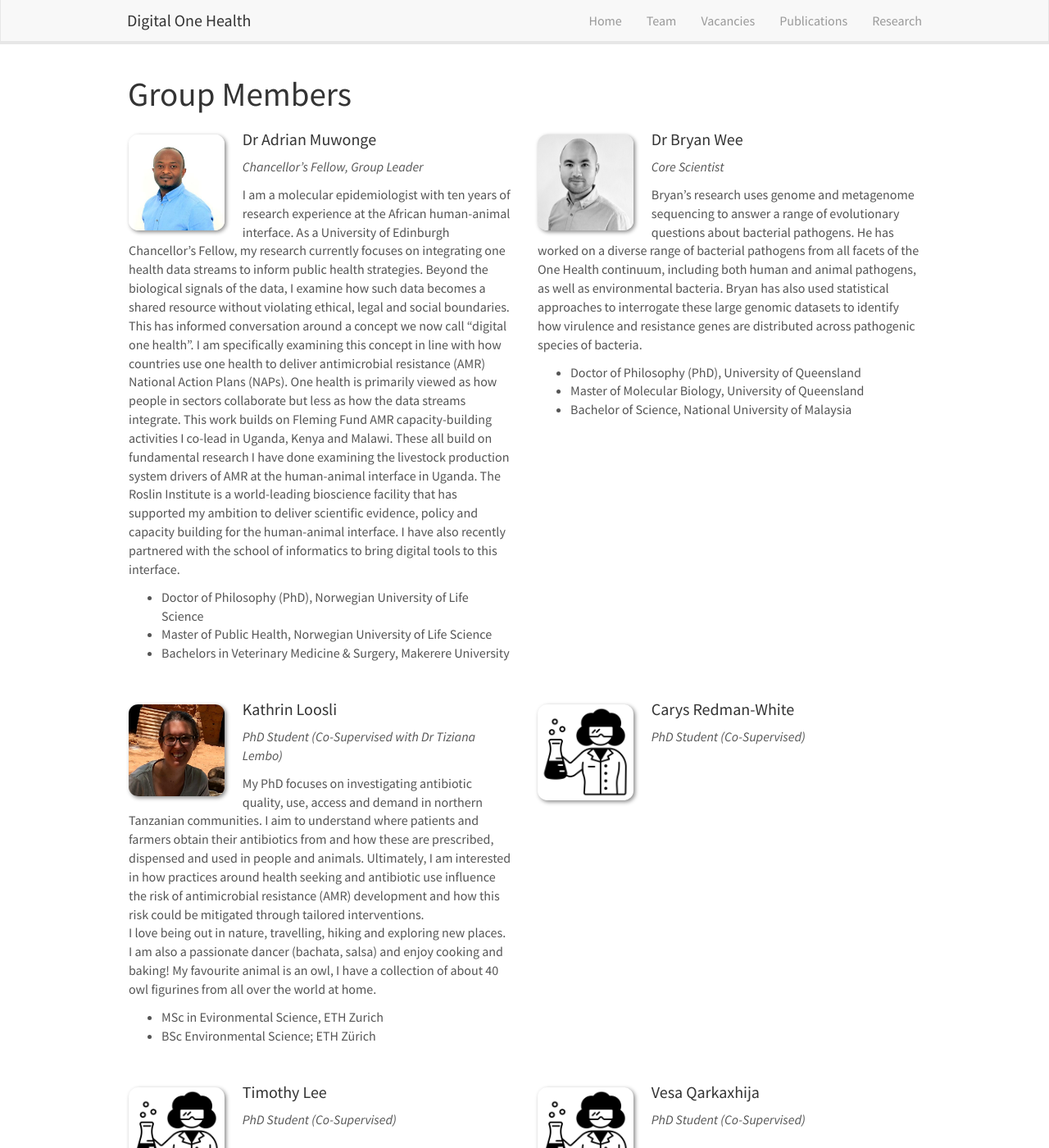
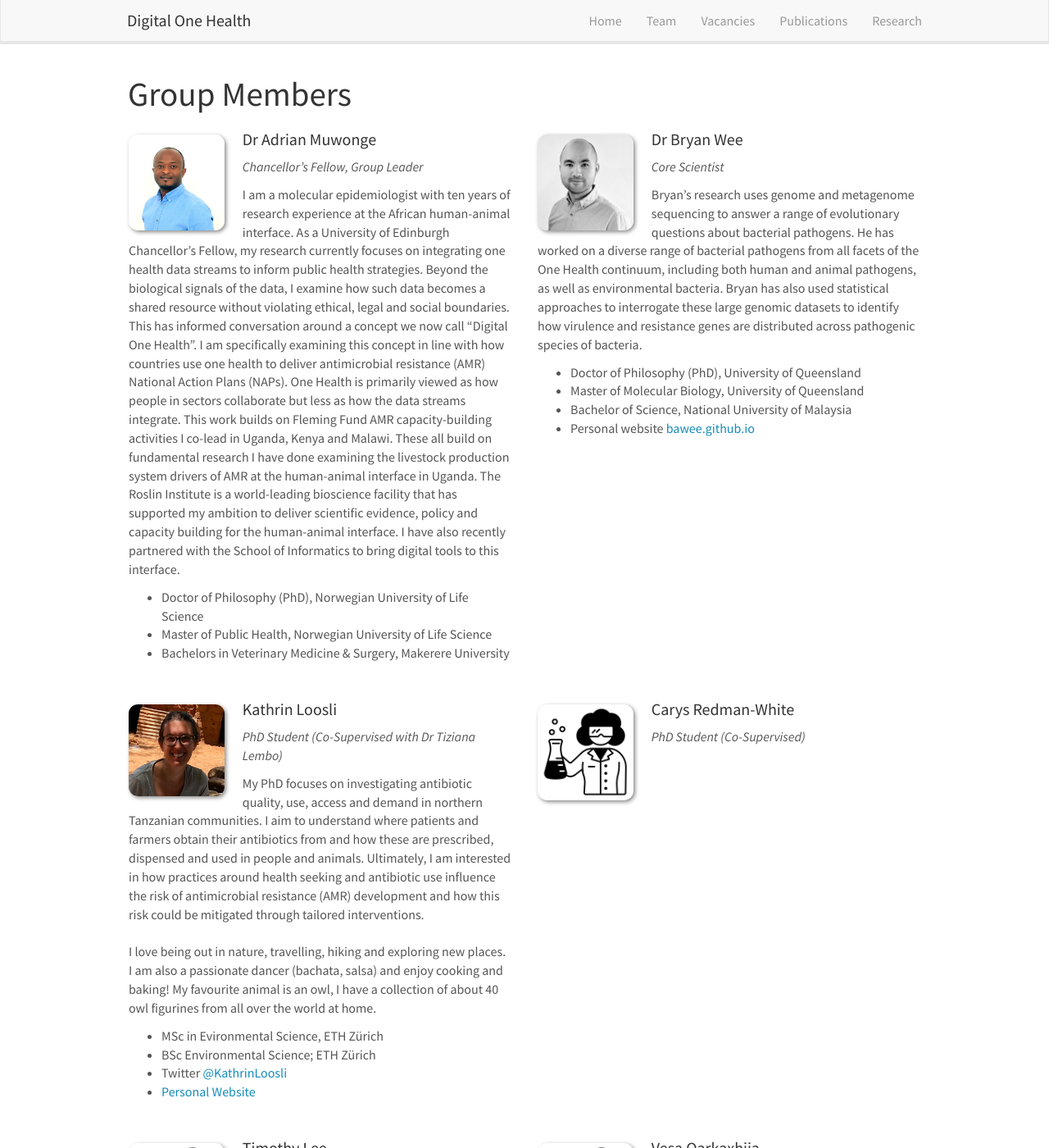
Before and after one commit to Digital-One-Health/digital-one-health.github.io, a Jekyll site: the page built from _pages/team.md, in a window 1280 px wide and 1400 px high. Shown: the whole window at 82% size. Built offline with Jekyll 4.4.1, drawn with Linux system fonts in a browser that asks for light colours; nearby versions of some CDN libraries.

Commit message:
Update KL BW AM bios

```diff
--- a/_data/team_members.yml
+++ b/_data/team_members.yml
@@ -2,7 +2,7 @@
   photo: adrianmuwonge.jpg
   info: Chancellor's Fellow, Group Leader
   #email: adrian.muwonge@roslin.ed.ac.uk
-  bio: I am a molecular epidemiologist with ten years of research experience at the African human-animal interface. As a University of Edinburgh Chancellor’s Fellow, my research currently focuses on integrating one health data streams to inform public health strategies. Beyond the biological signals of the data, I examine how such data becomes a shared resource without violating ethical, legal and social boundaries. This has informed conversation around a concept we now call “digital one health”. I am specifically examining this concept in line with how countries use one health to deliver antimicrobial resistance (AMR) National Action Plans (NAPs). One health is primarily viewed as how people in sectors collaborate but less as how the data streams integrate. This work builds on Fleming Fund AMR capacity-building activities I co-lead in Uganda, Kenya and Malawi. These all build on fundamental research I have done examining the livestock production system drivers of AMR at the human-animal interface in Uganda. The Roslin Institute is a world-leading bioscience facility that has supported my ambition to deliver scientific evidence, policy and capacity building for the human-animal interface. I have also recently partnered with the school of informatics to bring digital tools to this interface.
+  bio: I am a molecular epidemiologist with ten years of research experience at the African human-animal interface. As a University of Edinburgh Chancellor’s Fellow, my research currently focuses on integrating one health data streams to inform public health strategies. Beyond the biological signals of the data, I examine how such data becomes a shared resource without violating ethical, legal and social boundaries. This has informed conversation around a concept we now call “Digital One Health”. I am specifically examining this concept in line with how countries use one health to deliver antimicrobial resistance (AMR) National Action Plans (NAPs). One Health is primarily viewed as how people in sectors collaborate but less as how the data streams integrate. This work builds on Fleming Fund AMR capacity-building activities I co-lead in Uganda, Kenya and Malawi. These all build on fundamental research I have done examining the livestock production system drivers of AMR at the human-animal interface in Uganda. The Roslin Institute is a world-leading bioscience facility that has supported my ambition to deliver scientific evidence, policy and capacity building for the human-animal interface. I have also recently partnered with the School of Informatics to bring digital tools to this interface.
   number_educ: 3
   education1: Doctor of Philosophy (PhD), Norwegian University of Life Science
   education2: Master of Public Health, Norwegian University of Life Science
@@ -13,22 +13,23 @@
   info: Core Scientist
   #email: b.wee@ed.ac.uk
   bio: Bryan’s research uses genome and metagenome sequencing to answer a range of evolutionary questions about bacterial pathogens. He has worked on a diverse range of bacterial pathogens from all facets of the One Health continuum, including both human and animal pathogens, as well as environmental bacteria. Bryan has also used statistical approaches to interrogate these large genomic datasets to identify how virulence and resistance genes are distributed across pathogenic species of bacteria.
-  number_educ: 3
+  number_educ: 4
   education1: Doctor of Philosophy (PhD), University of Queensland
   education2: Master of Molecular Biology, University of Queensland
   education3: Bachelor of Science, National University of Malaysia
+  education4: Personal website <a href="https://bawee.github.io">bawee.github.io</a>
+
 
 - name: Kathrin Loosli
   photo: kathrinloosli.jpg
   info: PhD Student (Co-Supervised with Dr Tiziana Lembo)
-  bio: My PhD focuses on investigating antibiotic quality, use, access and demand in northern Tanzanian communities. I aim to understand where patients and farmers obtain their antibiotics from and how these are prescribed, dispensed and used in people and animals. Ultimately, I am interested in how practices around health seeking and antibiotic use influence the risk of antimicrobial resistance (AMR) development and how this risk could be mitigated through tailored interventions. <br> I love being out in nature, travelling, hiking and exploring new places. I am also a passionate dancer (bachata, salsa) and enjoy cooking and baking! My favourite animal is an owl, I have a collection of about 40 owl figurines from all over the world at home.
+  bio: My PhD focuses on investigating antibiotic quality, use, access and demand in northern Tanzanian communities. I aim to understand where patients and farmers obtain their antibiotics from and how these are prescribed, dispensed and used in people and animals. Ultimately, I am interested in how practices around health seeking and antibiotic use influence the risk of antimicrobial resistance (AMR) development and how this risk could be mitigated through tailored interventions. <br><br> I love being out in nature, travelling, hiking and exploring new places. I am also a passionate dancer (bachata, salsa) and enjoy cooking and baking! My favourite animal is an owl, I have a collection of about 40 owl figurines from all over the world at home.
   email:
-  number_educ: 2
-  education1: MSc in Evironmental Science, ETH Zurich
+  number_educ: 4
+  education1: MSc in Evironmental Science, ETH Zürich
   education2: BSc Environmental Science; ETH Zürich
-  education3: Twitter [@KathrinLoosli](https://twitter.com/KathrinLoosli)
-  education4: Personal Website https://www.gla.ac.uk/pgrs/kathrinloosli/
-
+  education3: Twitter <a href="https://twitter.com/KathrinLoosli">@KathrinLoosli</a>
+  education4: <a href="https://www.gla.ac.uk/pgrs/kathrinloosli/">Personal Website</a>
 
 - name: Carys Redman-White
   photo: scientist.png
```
Also changed, not shown: 4 other files.
